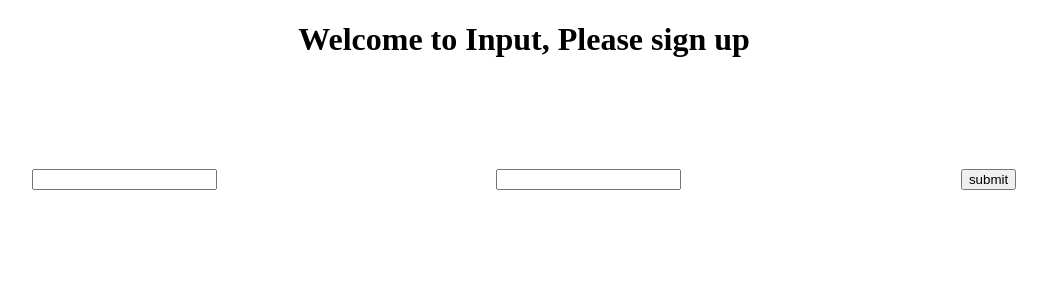
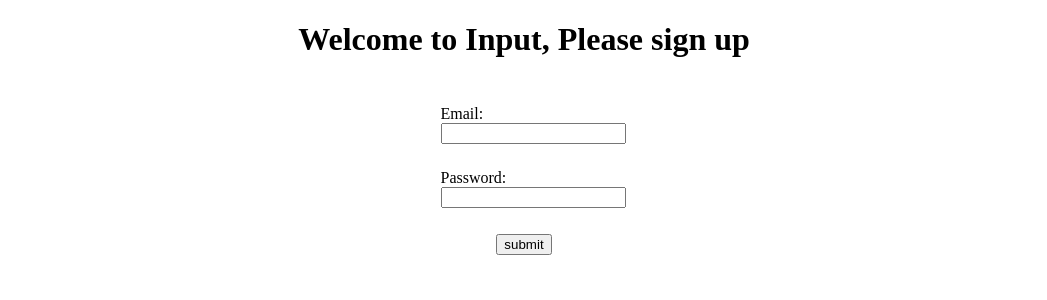
Before and after one commit to SleimanDGhanem/Instagram_like_website, a PHP site: page / in a window 1280 px wide. Shown: the top 300 px of the page, without its empty margins (116-1163 px from the left). Run offline with PHP 8.4, Linux system fonts and the light colour scheme.

Commit message:
added initial framing

```diff
--- a/css/style.css
+++ b/css/style.css
@@ -1,16 +1,21 @@
 .flex{
   display: flex;
-  justify-content:space-around;
+  flex-direction: column;
+  /* always affects the main axis */
+  justify-content:space-evenly;
+  /* always affects the minor axis */
+  align-items: center;
   height: 200px;
-
+  width: 50%;
+  margin: auto;
 
 }
 .center{
   margin:auto;
   text-align: center;
 }
-
-
-input{
-  align-self: center;
+label{
+  text-align: left ;
+  width: 167px;
+  justify-self: end;
 }
--- a/index.html
+++ b/index.html
@@ -11,8 +11,12 @@
   <main class="center">
     <h1>Welcome to Input, Please sign up</h1>
     <form class="flex" action="" method="post">
+      <label for="email">Email:
       <input type="email" name="email" id="email">
+      </label>
+      <label for="password">Password:
       <input type="password" name="password" id="password">
+      </label>
       <input class="item-bottom" type="button" value="submit">
     </form>
   </main>
```
